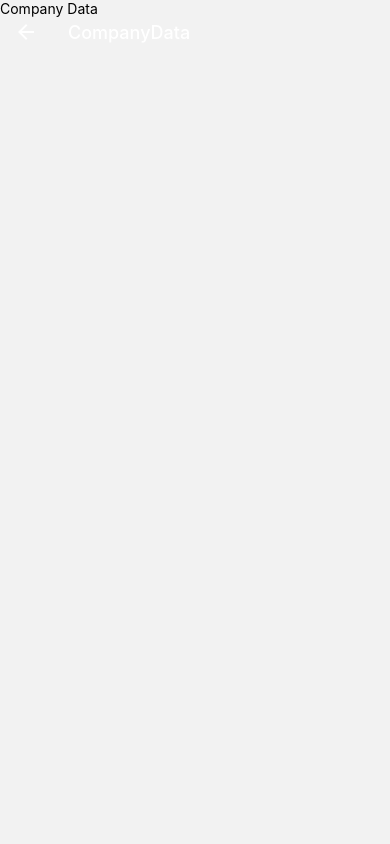
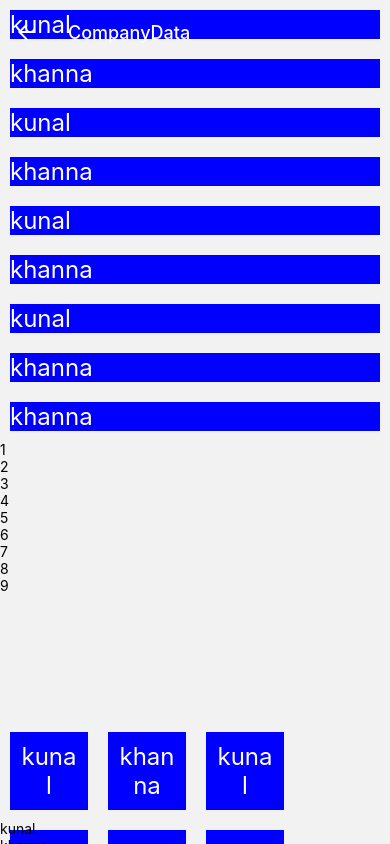
Before and after one commit to Khannakunal32/react-native, a React Native app in the folder AwesomeProject3/: screen /CompanyData in a window 390 px wide. Built offline with nearby package versions, Linux system fonts and the light colour scheme.

Commit message:
added company data grid and flat list map

```diff
--- a/AwesomeProject3/App.tsx
+++ b/AwesomeProject3/App.tsx
@@ -17,38 +17,12 @@ import {
 } from 'react-native';
 import CompanyData from './components/CompanyData';
 import Parent from './components/PassingProps';
+import Others from './components/Others';
 import StylingComponent from './components/Styling';
-import InputBox from './components/InputBox';
 import {NavigationContainer} from '@react-navigation/native';
 import {createNativeStackNavigator} from '@react-navigation/native-stack';
 
 const Stack = createNativeStackNavigator();
-
-const style = StyleSheet.create({
-  text: {
-    fontSize: 30,
-  },
-});
-
-// 1st way
-function Ex(): JSX.Element {
-  return <Text>Show This</Text>;
-}
-
-// 2nd way
-function EX2(val: any): void {
-  console.warn(val);
-}
-
-// 3rd way
-const Ex3 = () => {
-  console.log('xyz3');
-};
-
-// 4th way
-function fruit(): String {
-  return 'apple';
-}
 
 function HomeScreen(props: any): JSX.Element {
   return (
@@ -58,21 +32,15 @@ function HomeScreen(props: any): JSX.Element {
         title="Go to Company Data"
         onPress={() => props.navigation.navigate('CompanyData')}
       />
+      <Button
+        title="Go to Others"
+        onPress={() => props.navigation.navigate('Others')}
+      />
     </View>
   );
 }
 
 function App(): JSX.Element {
-  const [name, setName] = useState('kunal');
-
-  function stateHandler(): void {
-    if (name === 'kunal') {
-      setName('khanna');
-    } else {
-      setName('kunal');
-    }
-  }
-
   return (
     <NavigationContainer>
       <Stack.Navigator
@@ -93,23 +61,9 @@ function App(): JSX.Element {
         />
         <Stack.Screen name="CompanyData" component={CompanyData} />
         <Stack.Screen name="StylingComponent" component={StylingComponent} />
+        <Stack.Screen name="Others" component={Others} />
       </Stack.Navigator>
     </NavigationContainer>
-    // <SafeAreaView>
-    //   <StatusBar />
-    //   <ScrollView>
-    //     <CompanyData />
-    //     <Text style={{fontSize: 30}}>Test is in control</Text>
-    //     <Ex />
-    //     <Text>{fruit()}</Text>
-    //     <Button title="Click Me" onPress={() => EX2('hello')} />
-    //     <Text style={style.text}>{name}</Text>
-    //     <Button title="Click Me" onPress={stateHandler} />
-    //     <Parent />
-    //     <StylingComponent />
-    //     <InputBox />
-    //   </ScrollView>
-    // </SafeAreaView>
   );
 }
 
--- a/AwesomeProject3/components/CompanyData.tsx
+++ b/AwesomeProject3/components/CompanyData.tsx
@@ -1,8 +1,104 @@
 import React from 'react';
-import {Text} from 'react-native';
+import {FlatList, ScrollView, Text, View} from 'react-native';
+import {SafeAreaView} from 'react-native-safe-area-context';
 
-function CompanyData(props): JSX.Element {
-  return <Text>Company Data</Text>;
+const arr = [
+  {
+    id: 1,
+    name: 'kunal',
+  },
+  {
+    id: 2,
+    name: 'khanna',
+  },
+  {
+    id: 3,
+    name: 'kunal',
+  },
+  {
+    id: 4,
+    name: 'khanna',
+  },
+  {
+    id: 5,
+    name: 'kunal',
+  },
+  {
+    id: 6,
+    name: 'khanna',
+  },
+  {
+    id: 7,
+    name: 'kunal',
+  },
+  {
+    id: 8,
+    name: 'khanna',
+  },
+  {
+    id: 9,
+    name: 'khanna',
+  },
+];
+
+function CompanyData(): JSX.Element {
+  return (
+    <ScrollView>
+      {/* using map */}
+      {arr.map(item => (
+        <Text
+          style={{
+            fontSize: 24,
+            margin: 10,
+            backgroundColor: 'blue',
+            color: 'white',
+          }}
+          key={item.id}>
+          {item.name}
+        </Text>
+      ))}
+      {/* using flat list */}
+      <FlatList
+        data={arr}
+        renderItem={({item}) => <Text>{item.id}</Text>}
+        keyExtractor={item => item.id.toString()}
+      />
+      {/* creating grid */}
+      <View
+        style={{
+          flex: 1,
+          marginTop: 30,
+          flexWrap: 'wrap',
+          flexDirection: 'row',
+        }}>
+        {arr.map(item => (
+          <Text
+            style={{
+              width: '20%',
+              textAlign: 'center',
+              padding: 10,
+              fontSize: 24,
+              margin: 10,
+              backgroundColor: 'blue',
+              color: 'white',
+            }}
+            key={item.id}>
+            {item.name}
+          </Text>
+        ))}
+      </View>
+      {/* using component in flatlist */}
+      <FlatList data={arr} renderItem={({item}) => <UserData item={item} />} />
+    </ScrollView>
+  );
 }
 
+const UserData = (props: any) => {
+  return (
+    <View>
+      <Text key={props.item.id}>{props.item.name}</Text>
+    </View>
+  );
+};
+
 export default CompanyData;
--- /dev/null
+++ b/AwesomeProject3/components/Others.tsx
@@ -0,0 +1,74 @@
+import React, {useState} from 'react';
+import {
+  Button,
+  SafeAreaView,
+  ScrollView,
+  StatusBar,
+  StyleSheet,
+  Text,
+  View,
+} from 'react-native';
+import CompanyData from './CompanyData';
+import Parent from './PassingProps';
+import InputBox from './InputBox';
+import StylingComponent from './Styling';
+import {NavigationContainer} from '@react-navigation/native';
+import {createNativeStackNavigator} from '@react-navigation/native-stack';
+
+const style = StyleSheet.create({
+  text: {
+    fontSize: 30,
+  },
+});
+
+// 1st way
+function Ex(): JSX.Element {
+  return <Text>Show This</Text>;
+}
+
+// 2nd way
+function EX2(val: any): void {
+  console.warn(val);
+}
+
+// 3rd way
+const Ex3 = () => {
+  console.log('xyz3');
+};
+
+// 4th way
+function fruit(): String {
+  return 'apple';
+}
+
+function Others(props: any): JSX.Element {
+  const [name, setName] = useState('kunal');
+
+  function stateHandler(): void {
+    if (name === 'kunal') {
+      setName('khanna');
+    } else {
+      setName('kunal');
+    }
+  }
+
+  return (
+    <SafeAreaView>
+      <StatusBar />
+      <ScrollView>
+        <CompanyData />
+        <Text style={{fontSize: 30}}>Test is in control</Text>
+        <Ex />
+        <Text>{fruit()}</Text>
+        <Button title="Click Me" onPress={() => EX2('hello')} />
+        <Text style={style.text}>{name}</Text>
+        <Button title="Click Me" onPress={stateHandler} />
+        <Parent />
+        <StylingComponent />
+        <InputBox />
+      </ScrollView>
+    </SafeAreaView>
+  );
+}
+
+export default Others;
```
Also changed, not shown: 1 other file (tests, documents, lock files or other folders).
